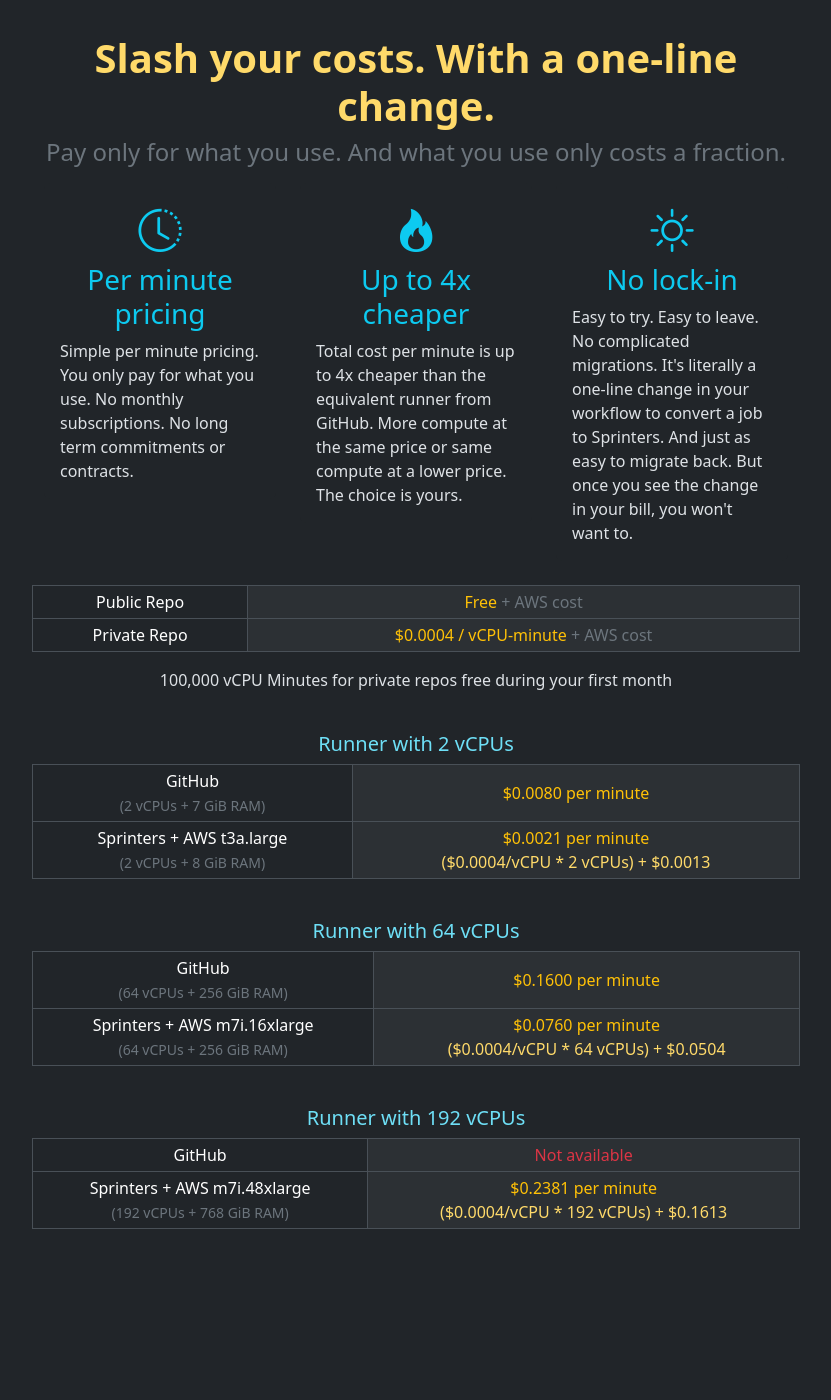
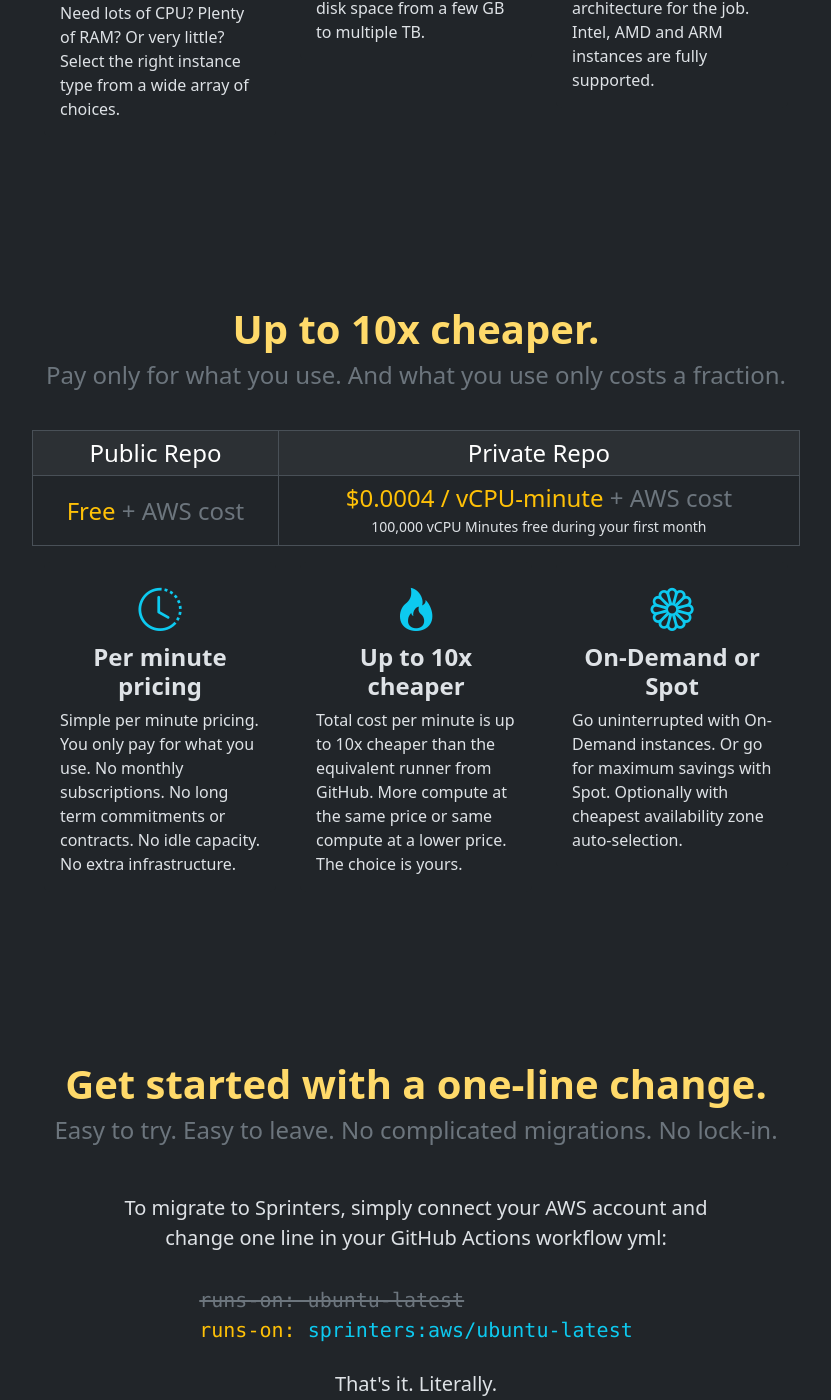
Before and after one commit to sprinters-sh/sprinters.sh, a Jekyll site: the page built from index.html, in a window 1280 px wide and 1400 px high, scrolled down 2685 px. Shown: the whole window, without its empty margins (224-1055 px from the left). Built offline with Jekyll 4.4.1, drawn with Linux system fonts in a browser that asks for light colours; some of the changed text lies outside the part shown.

Commit message:
Updated homepage

```diff
--- a/_includes/feature.html
+++ b/_includes/feature.html
@@ -2,7 +2,7 @@
     <div class="card border-0">
         <div class="card-body">
             <i class="bi bi-{{ include.icon }} fs-0 text-info"></i>
-            <h5 class="card-title text-info fs-3">{{ include.title }}</h5>
+            <h5 class="card-title text-body fw-semibold fs-4">{{ include.title }}</h5>
             <p class="card-text text-start">{{ include.text }}</p>
         </div>
     </div>
--- a/_layouts/default.html
+++ b/_layouts/default.html
@@ -38,7 +38,7 @@
 </div>
 
 <div class="text-body-tertiary mt-5 pt-5 pb-5 fs-7 text-center">
-&copy; 2024 InfrastructureX GmbH <span class="px-2">&middot;</span> <a href="/terms" class="link-secondary text-nowrap">Terms of Service</a><span class="px-2">&middot;</span> <a href="/privacy" class="link-secondary text-nowrap">Privacy Policy</a><span class="px-2">&middot;</span> <a href="/impressum" class="link-secondary text-nowrap">Impressum</a><span class="px-2">&middot;</span> <span class="text-nowrap">Made with ♥️ in München</span>
+&copy; 2024 InfrastructureX GmbH <span class="px-2">&middot;</span> <a href="/docs" class="link-secondary text-nowrap">Docs</a> <span class="px-2">&middot;</span> <a href="/terms" class="link-secondary text-nowrap">Terms of Service</a><span class="px-2">&middot;</span> <a href="/privacy" class="link-secondary text-nowrap">Privacy Policy</a><span class="px-2">&middot;</span> <a href="/impressum" class="link-secondary text-nowrap">Impressum</a><span class="px-2">&middot;</span> <span class="text-nowrap">Made with ♥️ in München</span>
 </div>
 <script src="/assets/bootstrap/5.3.3/bootstrap.bundle.min.js" integrity="sha384-YvpcrYf0tY3lHB60NNkmXc5s9fDVZLESaAA55NDzOxhy9GkcIdslK1eN7N6jIeHz"></script>
 <script>
--- a/index.html
+++ b/index.html
@@ -34,18 +34,23 @@
 </div>
 
 <div class="col-md-8 mx-auto text-center mt-5">
-    <h2 class="pt-7 fw-semibold text-warning-emphasis fs-1">Right-sized for the job.</h2>
-    <h4 class="mb-3 text-secondary">Runners in all sizes. From tiny to humongous, and everything in between.</h4>
-    <div class="row">
-        {% include feature.html icon="motherboard" title="Scalable Instances" text="Need lots of CPU? Plenty of RAM? Or
-        very little? Select the right instance type from a wide array of choices." %}
-        {% include feature.html icon="nvme" title="Scalable Disks" text="Freely adjust the runner disk space from a few
-        GB to multiple TB." %}
-        {% include feature.html icon="cpu" title="x64 and arm64" text="Pick the best CPU architecture for the job.
-        Intel, AMD and ARM instances are fully supported." %}
+    <h2 class="pt-7 fw-semibold text-warning-emphasis fs-1">Your runners, on your AWS account.</h2>
+    <h4 class="mb-5 text-secondary">On demand, ephemeral and with zero maintenance.</h4>
+
+    <img src="/assets/overview.svg">
+
+    <div class="mt-3 row">
+        {% include feature.html icon="magic" title="On Demand" text="Sprinters launches runners on demand on your AWS account. No pre-provisioning, no idle capacity." %}
+        {% include feature.html icon="plus-square-dotted" title="Ephemeral" text="Each runner is an ephemeral EC2 instance that launches when a job starts and automatically terminates when it completes." %}
+        {% include feature.html icon="clipboard-check" title="Zero Maintenance" text="One instance per job, always fresh, up to date and launched in seconds. No images to maintain. No infrastructure to run." %}
     </div>
+</div>
 
-    <table class="table mt-4">
+<div class="col-md-8 mx-auto text-center mt-5">
+    <h2 class="pt-7 fw-semibold text-warning-emphasis fs-1">Larger Runners. Larger Disks. x64 and arm64.</h2>
+    <h4 class="mb-5 text-secondary">Runners in all sizes. From tiny to humongous, and everything in between.</h4>
+
+    <table class="table">
         <thead>
         <tr>
             <th></th>
@@ -86,9 +91,48 @@
         </tr>
         </tbody>
     </table>
+    <div class="row">
+        {% include feature.html icon="motherboard" title="Scalable Instances" text="Need lots of CPU? Plenty of RAM? Or
+        very little? Select the right instance type from a wide array of choices." %}
+        {% include feature.html icon="nvme" title="Scalable Disks" text="Freely adjust the runner disk space from a few
+        GB to multiple TB." %}
+        {% include feature.html icon="cpu" title="x64 and arm64" text="Pick the best CPU architecture for the job.
+        Intel, AMD and ARM instances are fully supported." %}
+    </div>
 </div>
 
 <div class="col-md-8 mx-auto text-center mt-5">
+    <h2 class="pt-7 fw-semibold text-warning-emphasis fs-1">Up to 10x cheaper.</h2>
+    <h4 class="mb-3 text-secondary">Pay only for what you use. And what you use only costs a fraction.</h4>
+
+    <div class="row">
+        <table class="table table-bordered table-striped table-sm mt-4 fs-4">
+            <tr>
+                <td class="fw-normal">Public Repo</td>
+                <td class="fw-normal">Private Repo</td>
+            </tr>
+            <tr>
+                <td class="text-warning align-middle">Free <span class="text-secondary">+ AWS cost</span></td>
+                <td class="text-warning align-middle">
+                    $0.0004 / vCPU-minute <span class="text-secondary">+ AWS cost</span>
+                    <p class="fs-7 text-body mb-1">100,000 vCPU Minutes free during your first month</p>
+                </td>
+            </tr>
+        </table>
+
+    </div>
+
+    <div class="row">
+        {% include feature.html icon="clock-history" title="Per minute pricing" text="Simple per minute pricing. You
+        only pay for what you use. No monthly subscriptions. No long term commitments or contracts. No idle capacity. No extra infrastructure." %}
+        {% include feature.html icon="fire" title="Up to 10x cheaper" text="Total cost per minute is up to 10x cheaper
+        than the equivalent runner from GitHub. More compute at the same price or same compute at a lower price. The
+        choice is yours." %}
+        {% include feature.html icon="flower1" title="On-Demand or Spot" text="Go uninterrupted with On-Demand instances. Or go for maximum savings with Spot. Optionally with cheapest availability zone auto-selection." %}
+    </div>
+</div>
+
+<!-- div class="col-md-8 mx-auto text-center mt-5">
     <h2 class="pt-7 fw-semibold text-warning-emphasis fs-1">100% Fresh and Secure. Every time.</h2>
     <h4 class="mb-3 text-secondary">Defense in depth at every layer.</h4>
     <div class="row">
@@ -101,83 +145,9 @@
         {% include feature.html icon="shield-check" title="Inside your VPC" text="Runners are launched directly within
         the privacy your VPC. Services your jobs rely on no longer need to be exposed over the public internet." %}
     </div>
-</div>
+</div -->
 
-<div class="col-md-8 mx-auto text-center mt-5">
-    <h2 class="pt-7 fw-semibold text-warning-emphasis fs-1">Slash your costs. With a one-line change.</h2>
-    <h4 class="mb-3 text-secondary">Pay only for what you use. And what you use only costs a fraction.</h4>
-    <div class="row">
-        {% include feature.html icon="clock-history" title="Per minute pricing" text="Simple per minute pricing. You
-        only pay for what you use. No monthly subscriptions. No long term commitments or contracts." %}
-        {% include feature.html icon="fire" title="Up to 4x cheaper" text="Total cost per minute is up to 4x cheaper
-        than the equivalent runner from GitHub. More compute at the same price or same compute at a lower price. The
-        choice is yours." %}
-        {% include feature.html icon="sun" title="No lock-in" text="Easy to try. Easy to leave. No complicated
-        migrations. It's literally a one-line change in your workflow to convert a job to Sprinters. And just as easy to
-        migrate back. But once you see the change in your bill, you won't want to." %}
-    </div>
-    <div class="row">
-        <table class="table table-bordered table-striped-columns table-sm mt-4">
-            <tr>
-                <td class="fw-normal">Public Repo</td>
-                <td class="text-warning">Free <span class="text-secondary">+ AWS cost</span></td>
-            </tr>
-            <tr>
-                <td class="fw-normal">Private Repo</td>
-                <td class="text-warning">$0.0004 / vCPU-minute <span class="text-secondary">+ AWS cost</span></td>
-            </tr>
-        </table>
-        <p>100,000 vCPU Minutes for private repos free during your first month</p>
-        <h5 class="text-info-emphasis mt-4">Runner with 2 vCPUs</h5>
-        <table class="table table-bordered table-striped-columns table-sm">
-            <tr>
-                <td class="fw-normal">GitHub<br><span class="text-secondary fs-7">(2 vCPUs + 7 GiB RAM)</span></td>
-                <td class="text-warning align-middle">$0.0080 per minute</td>
-            </tr>
-            <tr>
-                <td class="fw-normal">
-                    Sprinters + AWS t3a.large<br><span class="text-secondary fs-7">(2 vCPUs + 8 GiB RAM)</span>
-                </td>
-                <td class="text-warning align-middle">
-                    $0.0021 per minute<br><span class="text-warning-emphasis">($0.0004/vCPU * 2 vCPUs) + $0.0013</span>
-                </td>
-            </tr>
-        </table>
-        <h5 class="text-info-emphasis mt-4">Runner with 64 vCPUs</h5>
-        <table class="table table-bordered table-striped-columns table-sm">
-            <tr>
-                <td class="fw-normal">GitHub<br><span class="text-secondary fs-7">(64 vCPUs + 256 GiB RAM)</span></td>
-                <td class="text-warning align-middle">$0.1600 per minute</td>
-            </tr>
-            <tr>
-                <td class="fw-normal">
-                    Sprinters + AWS m7i.16xlarge<br><span class="text-secondary fs-7">(64 vCPUs + 256 GiB RAM)</span>
-                </td>
-                <td class="text-warning align-middle">
-                    $0.0760 per minute<br><span class="text-warning-emphasis">($0.0004/vCPU * 64 vCPUs) + $0.0504</span>
-                </td>
-            </tr>
-        </table>
-        <h5 class="text-info-emphasis mt-4">Runner with 192 vCPUs</h5>
-        <table class="table table-bordered table-striped-columns table-sm">
-            <tr>
-                <td class="fw-normal">GitHub</td>
-                <td class="text-danger align-middle">Not available</td>
-            </tr>
-            <tr>
-                <td class="fw-normal">
-                    Sprinters + AWS m7i.48xlarge<br><span class="text-secondary fs-7">(192 vCPUs + 768 GiB RAM)</span>
-                </td>
-                <td class="text-warning align-middle">
-                    $0.2381 per minute<br><span
-                            class="text-warning-emphasis">($0.0004/vCPU * 192 vCPUs) + $0.1613</span>
-                </td>
-            </tr>
-        </table>
-    </div>
-</div>
-
-<div class="col-md-8 mx-auto text-center mt-5">
+<!-- div class="col-md-8 mx-auto text-center mt-5">
     <h2 class="pt-7 fw-semibold text-warning-emphasis fs-1">Is Sprinters a good fit for me?</h2>
     <h4 class="mb-3 text-secondary">Ask yourself these questions and decide for yourself.</h4>
 
@@ -192,9 +162,22 @@
         </ul>
     </div>
     <p class="mt-5 fw-bold fs-4">If you answered yes to any of these questions,<br>Sprinters is for you.</p>
+</div -->
+
+<div class="col-md-8 mx-auto text-center mt-5">
+    <h2 class="pt-7 fw-semibold text-warning-emphasis fs-1">Get started with a one-line change.</h2>
+    <h4 class="mb-5 text-secondary">Easy to try. Easy to leave. No complicated migrations. No lock-in.</h4>
+
+    <p class="fs-5">To migrate to Sprinters, simply connect your AWS account and<br>change one line in your GitHub Actions workflow yml:</p>
+
+    <div class="d-inline-block v-align-middle fs-5">
+        <code class="fs-5 text-start d-inline-block mt-3 mb-4">
+            <span class="text-secondary text-decoration-line-through">runs-on: ubuntu-latest</span><br>
+            <span class="text-warning">runs-on:</span> <span class="text-info">sprinters:aws/ubuntu-latest</span>
+        </code>
+    </div>
+
+    <p class="fs-5 pb-3">That's it. Literally.</p>
+
+    <a href="https://console.sprinters.sh/login" class="btn btn-lg btn-primary fw-semibold">Get started in under 5 minutes</a>
 </div>
-
-<p class="text-center pt-7">
-    <a href="https://console.sprinters.sh/login" class="btn btn-lg btn-primary fw-semibold">Get started with Sprinters</a>
-    <a href="/docs" class="ms-3 btn btn-lg btn-secondary fw-semibold">Read the docs</a>
-</p>
```
Also changed, not shown: docs/index.md (+5 -5 lines), assets/introduction.svg (deleted), assets/overview.svg (added).
